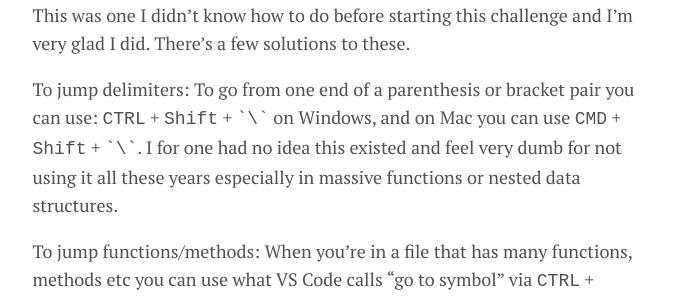
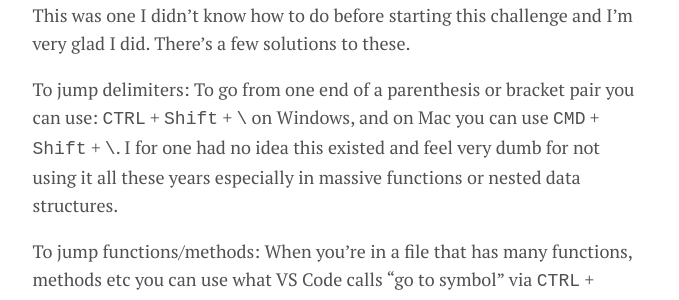
Before and after one commit to RM-Terrell/RM-Terrell.github.io, a Jekyll site: the page built from _posts/2023-10-23-pragmatic-programmer-navigation.md, in a window 1280 px wide and 900 px high, scrolled down 3048 px. Shown: the part 151-451 px from the top of the window, without its empty margins (300-979 px from the left). Built offline with Jekyll 4.4.1, drawn with Linux system fonts in a browser that asks for light colours.

Commit message:
please dont explode

```diff
--- a/_posts/2023-10-23-pragmatic-programmer-navigation.md
+++ b/_posts/2023-10-23-pragmatic-programmer-navigation.md
@@ -60,7 +60,7 @@ That last one fulfills the "select by paragraph" challenge too.
 
 This was one I didn't know how to do before starting this challenge and I'm very glad I did. There's a few solutions to these.
 
-To jump delimiters: To go from one end of a parenthesis or bracket pair you can use: <kbd>CTRL</kbd> + <kbd>Shift</kbd> + <kbd>`\`</kbd> on Windows, and on Mac you can use <kbd>CMD</kbd> + <kbd>Shift</kbd> + <kbd>`\`</kbd>. I for one had no idea this existed and feel very dumb for not using it all these years especially in massive functions or nested data structures.
+To jump delimiters: To go from one end of a parenthesis or bracket pair you can use: <kbd>CTRL</kbd> + <kbd>Shift</kbd> + <kbd>\</kbd> on Windows, and on Mac you can use <kbd>CMD</kbd> + <kbd>Shift</kbd> + <kbd>\</kbd>. I for one had no idea this existed and feel very dumb for not using it all these years especially in massive functions or nested data structures.
 
 To jump functions/methods: When you're in a file that has many functions, methods etc you can use what VS Code calls "go to symbol" via <kbd>CTRL</kbd> + <kbd>Shift</kbd> + <kbd>O</kbd> on Windows, and on Mac its <kbd>CMD</kbd> + <kbd>Shift</kbd> + <kbd>O</kbd>. This creates a drop down like this
 
@@ -83,7 +83,7 @@ Two solutions to this one in VS Code. The simplest on Windows is <kbd>CTRL</kbd>
 
 ### Split the editor window into multiple panels, and navigate between them.
 
-To split the editor into two panels on Windows you can use <kbd>CTRL</kbd> + <kbd>`\`</kbd> and on Mac its <kbd>CMD</kbd> + <kbd>`\`</kbd>. This opens your current file into another split panel.
+To split the editor into two panels on Windows you can use <kbd>CTRL</kbd> + <kbd>\</kbd> and on Mac its <kbd>CMD</kbd> + <kbd>\</kbd>. This opens your current file into another split panel.
 
 There are two different sets of shortcuts for navigating the tabs and groups of tabs created by this. One Windows, to navigate to the first editor group use <kbd>CTRL</kbd> + <kbd>1</kbd> and use <kbd>ALT</kbd> + <kbd>1</kbd> for going to a specific tab within that group. You can sub out `1` for any other number depending where you want to go.
 
```
